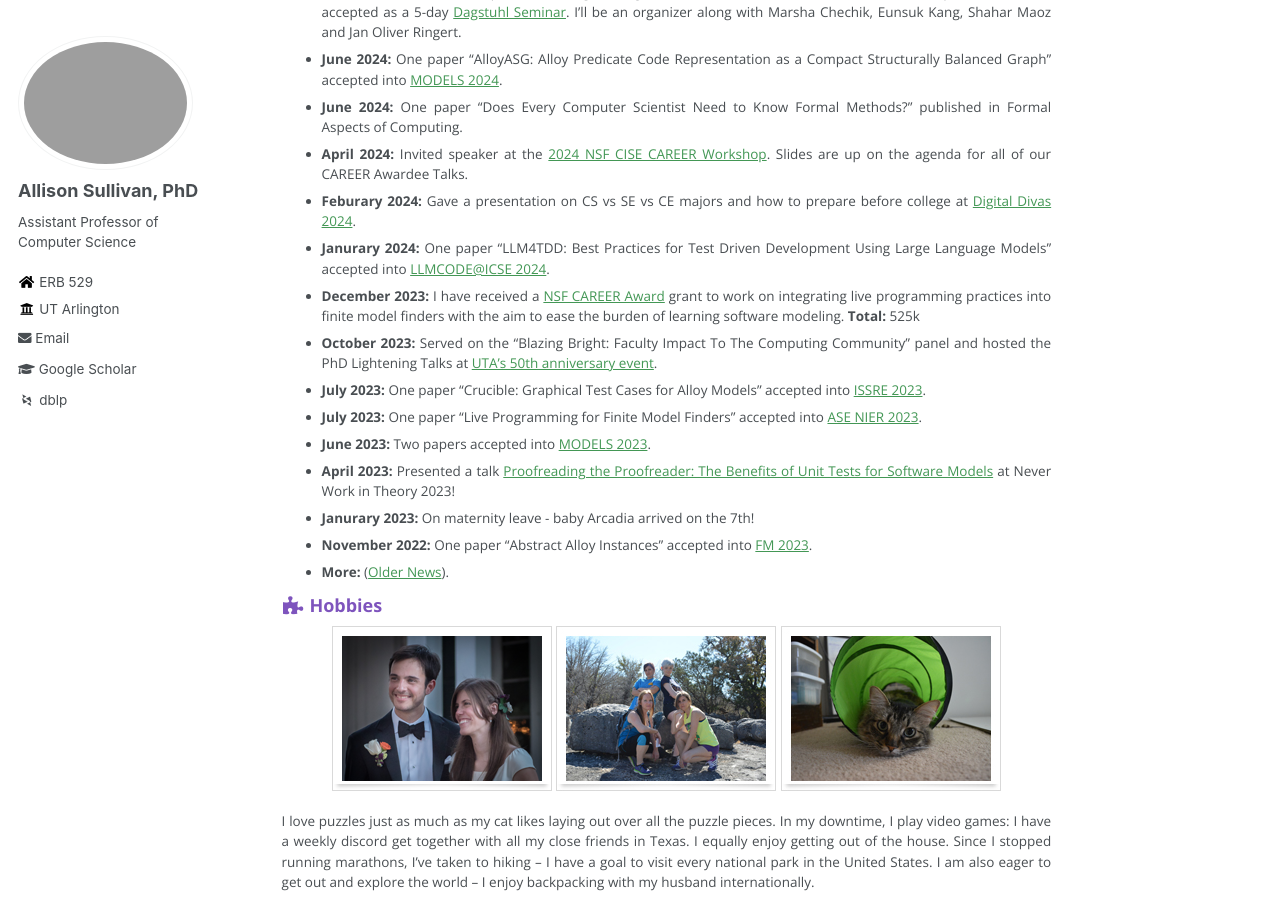
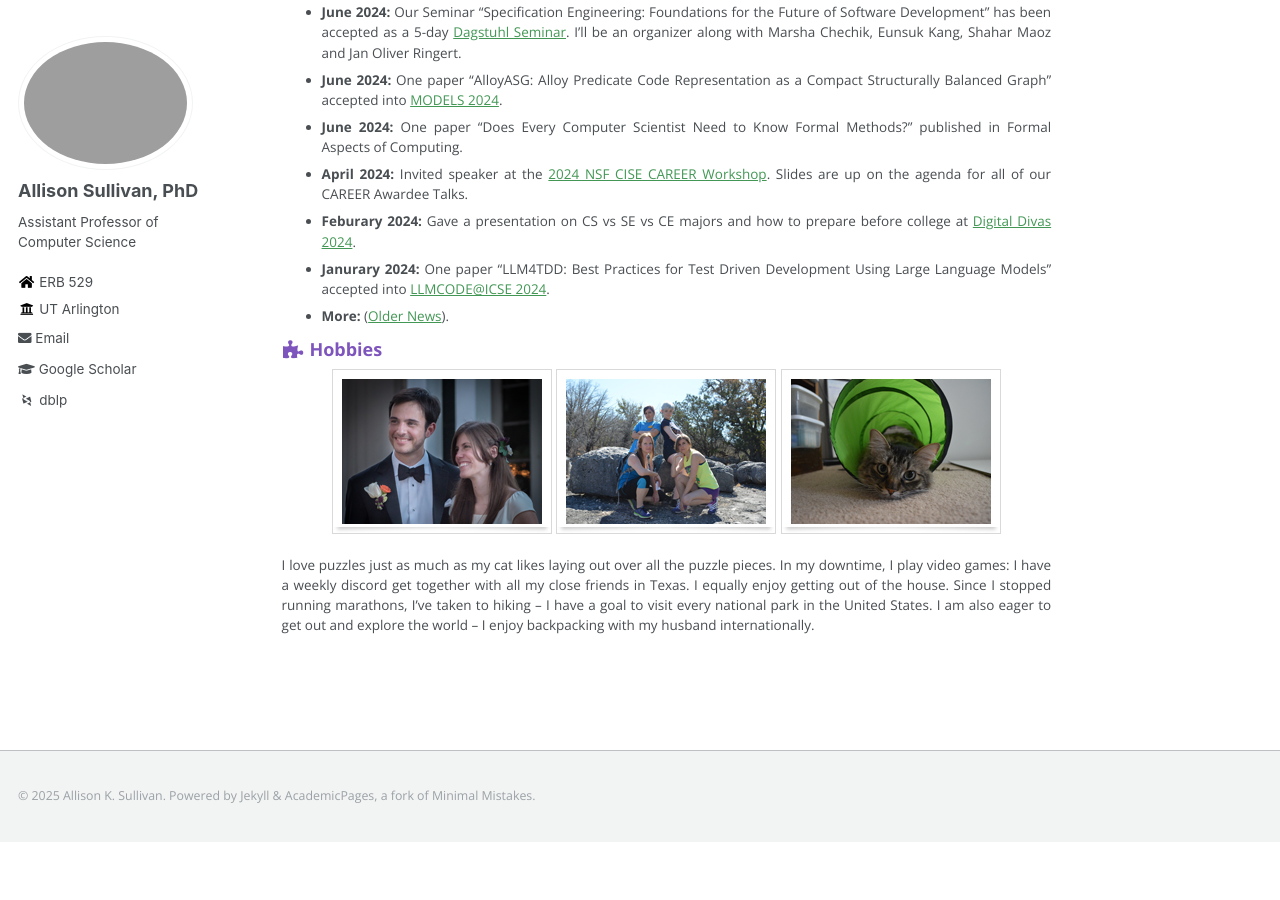
Before and after one commit to Allisonius/allisonius.github.io, a Jekyll site: the page built from _pages/about.md, in a window 1280 px wide and 900 px high, scrolled down 1097 px. Built offline with Jekyll 4.4.1, drawn with Linux system fonts in a browser that asks for light colours; some web fonts are replaced; after the commit the page ends 1939 px from its top, so only the background shows below that; some of the changed text lies outside the part shown.

Commit message:
Update about.md

```diff
--- a/_pages/about.md
+++ b/_pages/about.md
@@ -46,14 +46,6 @@ Checking and Symbolic Execution
 * **April 2024:** Invited speaker at the [2024 NSF CISE CAREER Workshop](https://www.cnsr.ictas.vt.edu/NSF-CISE-CAREER-Workshop-24/index.html). Slides are up on the agenda for all of our CAREER Awardee Talks.
 * **Feburary 2024:** Gave a presentation on CS vs SE vs CE majors and how to prepare before college at [Digital Divas 2024](https://digital-divas.weebly.com/).
 * **Janurary 2024:** One paper "LLM4TDD: Best Practices for Test Driven Development Using Large Language Models" accepted into [LLMCODE@ICSE 2024](https://llm4code.github.io/).
-* **December 2023:** I have received a [NSF CAREER Award](https://www.nsf.gov/awardsearch/showAward?AWD_ID=2337667&HistoricalAwards=false) grant to work on integrating live programming practices into finite model finders with the aim to ease the burden of learning software modeling. **Total:** 525k
-* **October 2023:** Served on the "Blazing Bright: Faculty Impact To The Computing Community" panel and hosted the PhD Lightening Talks at [UTA's 50th anniversary event](https://uta.engineering/computing50/).
-* **July 2023:** One paper "Crucible: Graphical Test Cases for Alloy Models" accepted into [ISSRE 2023](https://issre.github.io/2023/).
-* **July 2023:** One paper "Live Programming for Finite Model Finders" accepted into [ASE NIER 2023](https://conf.researchr.org/home/ase-2023).
-* **June 2023:** Two papers accepted into [MODELS 2023](https://conf.researchr.org/home/models-2023).
-* **April 2023:** Presented a talk [Proofreading the Proofreader: The Benefits of Unit Tests for Software Models](https://neverworkintheory.org/) at Never Work in Theory 2023!
-* **Janurary 2023:** On maternity leave - baby Arcadia arrived on the 7th!
-* **November 2022:** One paper "Abstract Alloy Instances" accepted into [FM 2023](https://fm2023.isp.uni-luebeck.de/).
 * **More:** ([Older News](https://allisonius.github.io/news/)).
 
 <h3><i class="fa fa-fw fa-puzzle-piece" aria-hidden="true"></i> Hobbies</h3>
```
Also changed, not shown: other parts of _pages/about.md (+1 -1 lines).
